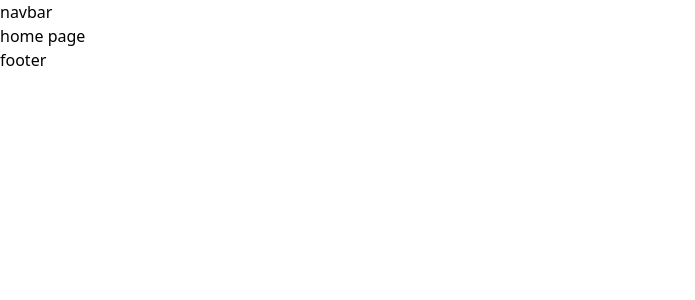
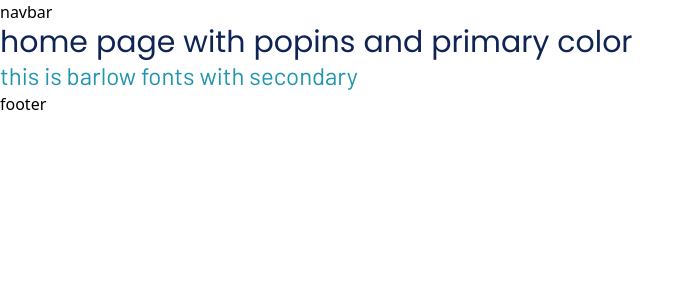
Before and after one commit to HunterMahmud/TripZone, a React (Vite) app: page / in a window 1280 px wide. Shown: the top 300 px of the page, without its empty margins (0-695 px from the left). Built offline with nearby package versions, Linux system fonts and the light colour scheme.

Commit message:
check: custom fonts and fonts

```diff
--- a/src/pages/Home.tsx
+++ b/src/pages/Home.tsx
@@ -1,10 +1,10 @@
-
-const Home:React.FC = () => {
-    return (
-        <div>
-            home page
-        </div>
-    );
+const Home: React.FC = () => {
+  return (
+    <div>
+      <div className="font-popins text-primary text-3xl">home page with popins and primary color</div>
+      <div className="font-barlow text-secondary text-2xl">this is barlow fonts with secondary</div>
+    </div>
+  );
 };
 
 export default Home;
```
